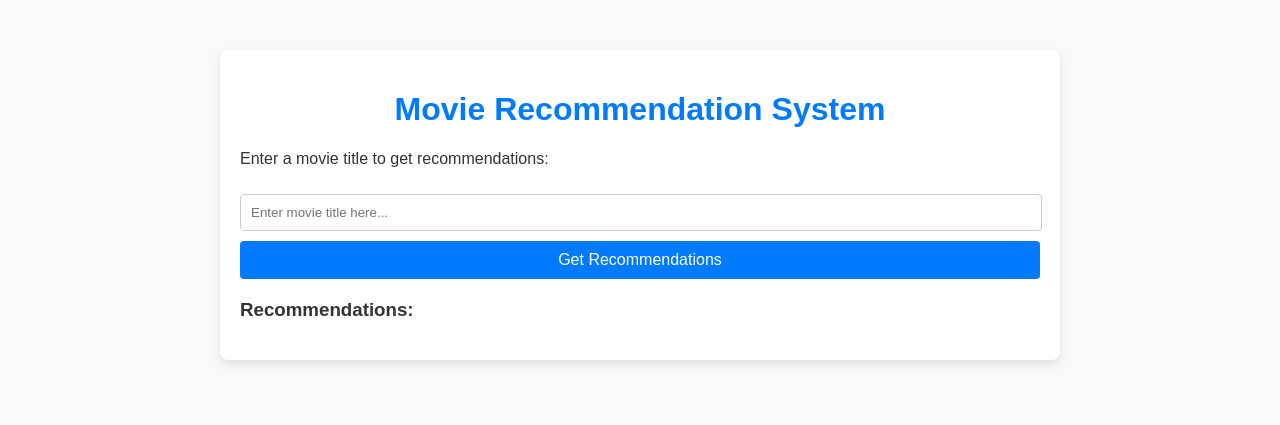
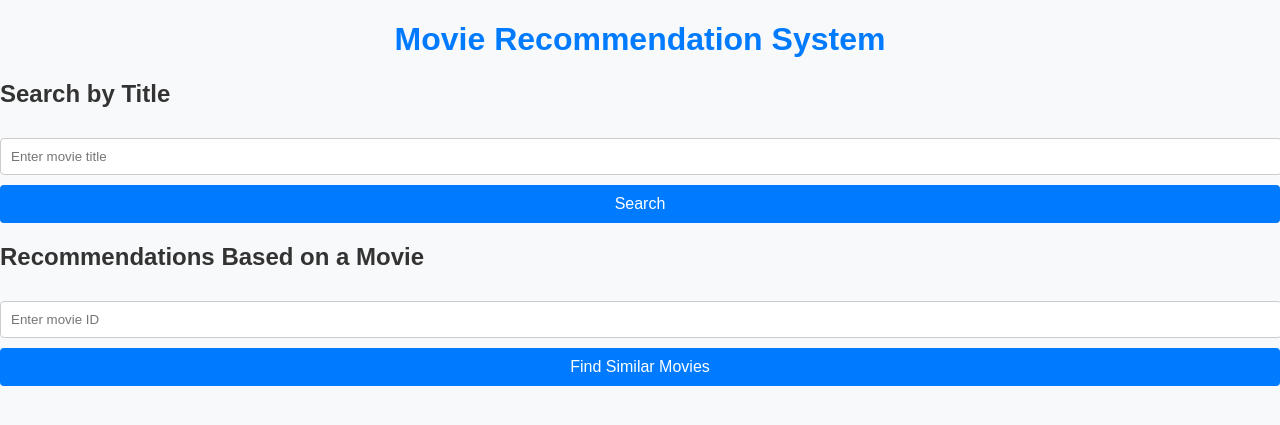
Before and after one commit to Red-blaze56/Movie-recommendation-system, a Flask app: page / in a window 1280 px wide. Shown: the top 425 px of the page. Run offline with Flask 3, Linux system fonts and the light colour scheme; parts of the project's set-up code (start-up, migrations or seed data) failed here and were passed over.

Commit message:
Update index.html

```diff
--- a/templates/index.html
+++ b/templates/index.html
@@ -61,45 +61,43 @@
   </style>
 </head>
 <body>
-  <div class="container">
-    <h1>Movie Recommendation System</h1>
-    <p>Enter a movie title to get recommendations:</p>
-    <input type="text" id="movie-title" placeholder="Enter movie title here...">
-    <button onclick="getRecommendations()">Get Recommendations</button>
-    <div class="recommendations">
-      <h3>Recommendations:</h3>
-      <ul id="recommendation-list"></ul>
-    </div>
-  </div>
+  <h1>Movie Recommendation System</h1>
+
+  <!-- Content-Based Recommendation -->
+  <h2>Search by Title</h2>
+  <input type="text" id="titleInput" placeholder="Enter movie title">
+  <button onclick="recommendByTitle()">Search</button>
+  <ul id="titleResults"></ul>
+
+  <!-- Collaborative Filtering -->
+  <h2>Recommendations Based on a Movie</h2>
+  <input type="number" id="movieIdInput" placeholder="Enter movie ID">
+  <button onclick="recommendSimilar()">Find Similar Movies</button>
+  <ul id="movieIdResults"></ul>
 
   <script>
-    async function getRecommendations() {
-      const title = document.getElementById('movie-title').value;
-      const recommendationList = document.getElementById('recommendation-list');
-      recommendationList.innerHTML = '';
+    async function recommendByTitle() {
+        const title = document.getElementById('titleInput').value;
+        const response = await fetch(`/recommend_by_title?title=${encodeURIComponent(title)}`);
+        const results = await response.json();
+        if (results.error) {
+            alert(results.error);
+        } else {
+            document.getElementById('titleResults').innerHTML = results.map(r => `<li>${r.title} - ${r.genres}</li>`).join('');
+        }
+    }
 
-      if (!title) {
-        alert('Please enter a movie title!');
-        return;
-      }
-
-      try {
-        const response = await fetch(`/recommend?title=${encodeURIComponent(title)}`);
-        const data = await response.json();
-
-        if (data.error) {
-          recommendationList.innerHTML = `<li>${data.error}</li>`;
+    async function recommendSimilar() {
+        const movieId = document.getElementById('movieIdInput').value;
+        const response = await fetch(`/recommend_similar?movie_id=${movieId}`);
+        const results = await response.json();
+        if (results.error) {
+            alert(results.error);
         } else {
-          data.recommendations.forEach(movie => {
-            const li = document.createElement('li');
-            li.textContent = movie;
-            recommendationList.appendChild(li);
-          });
+            document.getElementById('movieIdResults').innerHTML = results.map(r => `<li>${r.title} - ${r.genres}</li>`).join('');
         }
-      } catch (error) {
-        recommendationList.innerHTML = '<li>Failed to fetch recommendations. Please try again.</li>';
-      }
     }
   </script>
+
 </body>
 </html>
```
